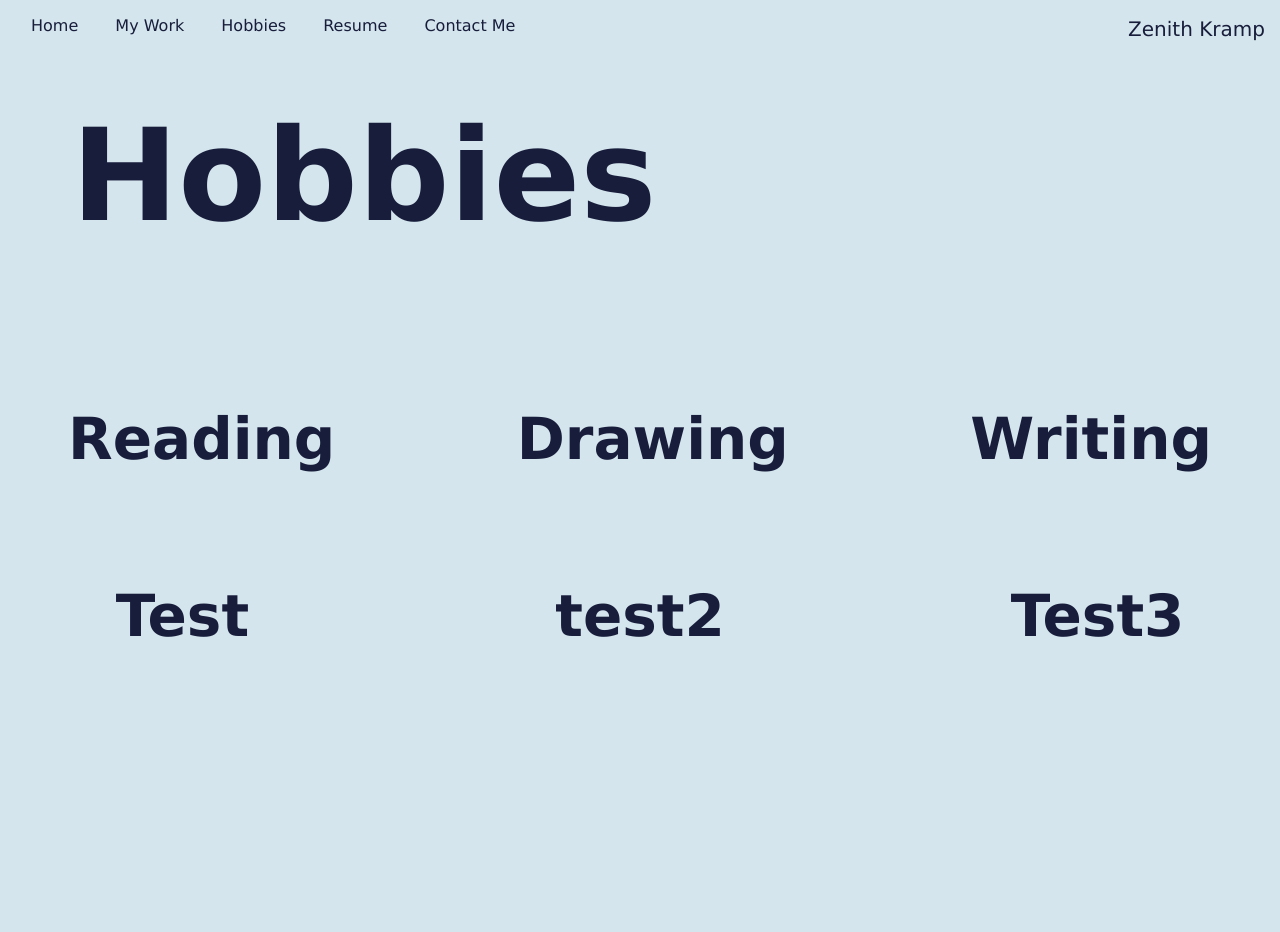
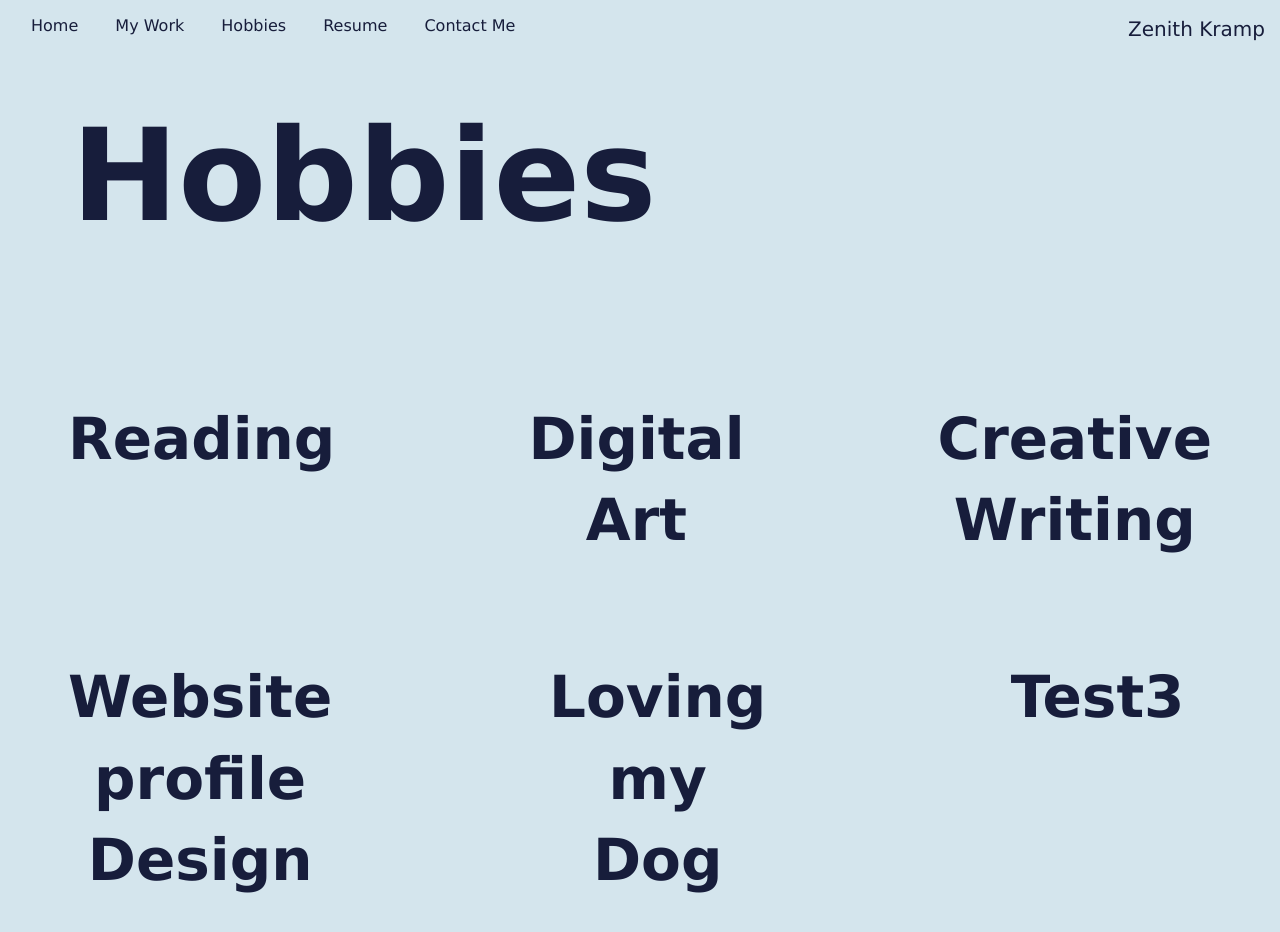
Before and after one commit to KaitlynKramp/firstCSSAssessment, a plain HTML site: page hobbies.html in a window 1280 px wide. Before the commit the page ends 800 px from the top, so only its background shows below. Drawn offline with Linux system fonts and the light colour scheme.

Commit message:
thurs class

```diff
--- a/hobbies.html
+++ b/hobbies.html
@@ -34,14 +34,15 @@
     </header>
     <main>
       <section>
+        <div class="hobbies"></div>
         <div class="hobbies">
           <h2 class="hobbies-content">Reading</h2>
-          <h2 class="hobbies-content">Drawing</h2>
-          <h2 class="hobbies-content">Writing</h2>
+          <h2 class="hobbies-content">Digital Art</h2>
+          <h2 class="hobbies-content">Creative Writing</h2>
         </div>
         <div class="hobbies">
-          <h2 class="hobbies-content">Test</h2>
-          <h2 class="hobbies-content">test2</h2>
+          <h2 class="hobbies-content">Website profile Design</h2>
+          <h2 class="hobbies-content">Loving my Dog</h2>
           <h2 class="hobbies-content">Test3</h2>
         </div>
       </section>
```
